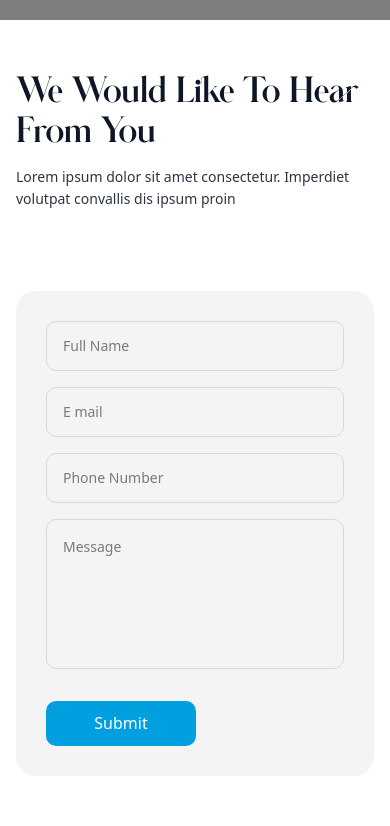
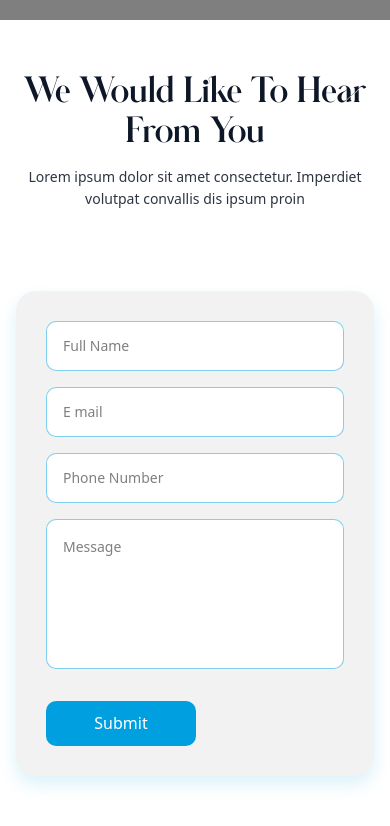
Before and after one commit to SumoodAmeen/Houseboat_frontend, a React (Vite) app: page /contact-us in a window 390 px wide. Shown: the part 402-1228 px from the top of the page. Built offline with nearby package versions, Linux system fonts and the light colour scheme; grey boxes are pictures that could not be loaded.

Commit message:
contact form style updated

```diff
--- a/src/components/contactus_page_component/ContactForm.jsx
+++ b/src/components/contactus_page_component/ContactForm.jsx
@@ -11,10 +11,10 @@ const ContactForm = () => {
                 <div className="w-full md:w-1/2 flex flex-col">
                     {/* Text Content */}
                     <div className="mb-[40px]">
-                        <h2 className="font-glitten text-[32px] md:text-[48px] text-[#0E1727] font-normal mb-4 leading-tight">
+                        <h2 className="font-glitten text-[32px] md:text-[48px] text-[#0E1727] font-normal mb-4 leading-tight text-center md:text-left">
                             We Would Like To Hear From You
                         </h2>
-                        <p className="text-[14px] md:text-[16px] text-[#2D3542] font-normal leading-[1.6]">
+                        <p className="text-[14px] md:text-[16px] text-[#2D3542] font-normal leading-[1.6] text-center md:text-left">
                             Lorem ipsum dolor sit amet consectetur. Imperdiet volutpat convallis dis ipsum proin
                         </p>
                     </div>
@@ -41,26 +41,26 @@ const ContactForm = () => {
 
                 {/* Right Side (Desktop) / Middle (Mobile) - Form */}
                 <div className="w-full md:w-1/2">
-                    <div className="bg-[#F4F4F4] rounded-[20px] p-[30px] md:p-[50px]">
+                    <div className="bg-[#F2F2F2] rounded-[20px] p-[30px] md:p-[50px] shadow-[0_8px_18px_rgba(0,159,224,0.15)]">
                         <form className="flex flex-col gap-4">
                             <input
                                 type="text"
                                 placeholder="Full Name"
-                                className="w-full h-[50px] bg-transparent border border-[#D9D9D9] rounded-[10px] px-4 text-[14px] outline-none focus:border-[#009FE0]"
+                                className="w-full h-[50px] bg-white border border-[#009FE0]/50 rounded-[10px] px-4 text-[14px] outline-none focus:border-[#0096d1]"
                             />
                             <input
                                 type="email"
                                 placeholder="E mail"
-                                className="w-full h-[50px] bg-transparent border border-[#D9D9D9] rounded-[10px] px-4 text-[14px] outline-none focus:border-[#009FE0]"
+                                className="w-full h-[50px] bg-white border border-[#009FE0]/50 rounded-[10px] px-4 text-[14px] outline-none focus:border-[#0096d1]"
                             />
                             <input
                                 type="tel"
                                 placeholder="Phone Number"
-                                className="w-full h-[50px] bg-transparent border border-[#D9D9D9] rounded-[10px] px-4 text-[14px] outline-none focus:border-[#009FE0]"
+                                className="w-full h-[50px] bg-white border border-[#009FE0]/50 rounded-[10px] px-4 text-[14px] outline-none focus:border-[#0096d1]"
                             />
                             <textarea
                                 placeholder="Message"
-                                className="w-full h-[150px] bg-transparent border border-[#D9D9D9] rounded-[10px] p-4 text-[14px] outline-none resize-none focus:border-[#009FE0]"
+                                className="w-full h-[150px] bg-white border border-[#009FE0]/50 rounded-[10px] p-4 text-[14px] outline-none resize-none focus:border-[#0096d1]"
                             ></textarea>
 
                             <button
--- a/src/pages/ContactUsPage.jsx
+++ b/src/pages/ContactUsPage.jsx
@@ -14,7 +14,6 @@ function ContactUsPage() {
             <Hero />
             <ContactForm />
             <Maps />
-            <ContactUs />
             <Footer />
         </>
     )
```
